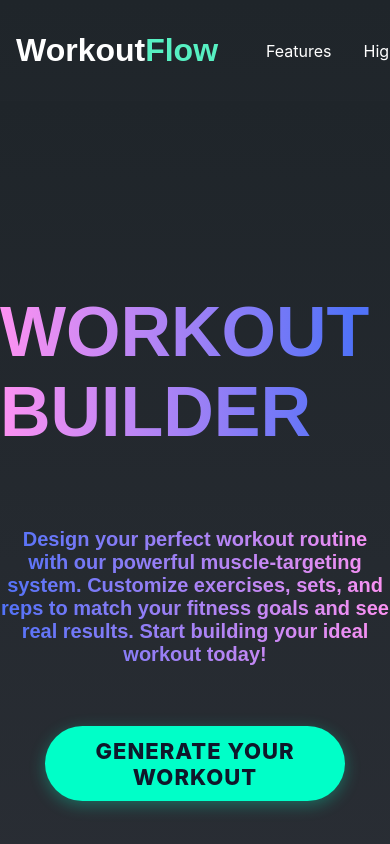
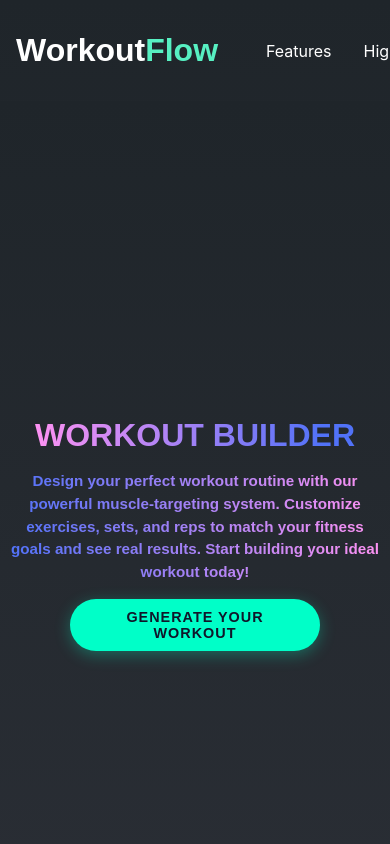
Before and after one commit to Devivdb/workout-flow-webapp, a React (Vite) app: page / in a window 390 px wide. Shown: the top 844 px of the page. Built offline with nearby package versions, Linux system fonts and the light colour scheme.

Commit message:
Adjust styling for improved responsiveness across breakpoints for Home page

```diff
--- a/src/pages/home/Home.css
+++ b/src/pages/home/Home.css
@@ -13,19 +13,23 @@
     flex-direction: column;
     align-items: center;
     justify-content: center;
-    height: 100vh;
+    min-height: 100vh;
+    padding: var(--spacing-md);
+    text-align: center;
 }
 
 .intro-text {
-    max-width: 570px;
+    max-width: 600px;
+    width: 90%;
     text-align: center;
-    padding-top: 10px;
-    padding-bottom: 40px;
+    padding: var(--spacing-sm) var(--container-padding) var(--spacing-xl) var(--container-padding);
 }
 
 .generate-button {
-    width: 300px;
-    height: 75px;
+    width: 90%;
+    max-width: 300px;
+    padding: 15px 25px;
+    height: auto; /* Remove fixed height */
 }
 
 /*
@@ -33,18 +37,24 @@
  */
 .intro-text-home-page {
     font-family: montserrat, sans-serif;
-    font-size: 70px;
+    font-size: 3.5rem; /* Instead of 70px */
+    line-height: 1.2;
+    margin-bottom: var(--spacing-md);
 }
 
 .intro-text {
     font-family: montserrat, sans-serif;
-    font-size: 20px;
+    font-size: var(--font-size-lg);
     font-weight: bold;
+    line-height: 1.5;
 }
 
 .generate-button {
+    font-family: montserrat, sans-serif;
     font-weight: bold;
-    font-size: 20px;
+    font-size: clamp(1rem, 5vw, 1.25rem); /* Responsive font size */
+    letter-spacing: 1px;
+    text-transform: uppercase;
 }
 
 /*
@@ -55,27 +65,24 @@
     background-repeat: no-repeat;
     -webkit-background-clip: text;
     -webkit-text-fill-color: transparent;
+    background-clip: text;
+    color: transparent;
 }
 
 .intro-text {
     background: linear-gradient(to right, rgb(81, 114, 248), rgb(253, 146, 242));
     -webkit-background-clip: text;
     -webkit-text-fill-color: transparent;
+    background-clip: text;
+    color: transparent;
 }
 
 .generate-button {
-    width: 300px;
-    height: 75px;
-    font-size: 22px;
-    font-weight: 800;
-    letter-spacing: 1px;
-    text-transform: uppercase;
+    background-color: #00ffc8; /* energetic neon green */
+    color: #0f172a; /* dark navy for contrast */
     border: none;
     border-radius: 12px;
-    background-color: #00ffc8; /* energetic neon green */
-    color: #0f172a; /* dark navy for contrast */
     cursor: pointer;
-
     box-shadow: 0 4px 16px rgba(0, 255, 200, 0.3);
     transition: transform 0.2s ease, background-color 0.3s ease, box-shadow 0.3s ease;
 }
@@ -92,18 +99,46 @@
     box-shadow: 0 2px 8px rgba(0, 0, 0, 0.3);
 }
 
-
-
 /*
  * BORDERS & SHAPES
  */
 .generate-button {
     border-radius: 50px;
+    min-height: 50px;
 }
 
-/*
- * ANIMATIONS
- */
-.generate-button:hover {
-    background-color: rgb(81, 114, 248);
+/* Responsive adjustments */
+@media (max-width: 768px) {
+    .intro-text-home-page {
+        font-size: 2.5rem;
+        padding: 0 var(--spacing-sm);
+    }
+
+    .intro-text {
+        font-size: var(--font-size-base);
+        padding: var(--spacing-xs) var(--spacing-md) var(--spacing-lg) var(--spacing-md);
+    }
+
+    .generate-button {
+        max-width: 250px;
+        padding: 12px 20px;
+    }
 }
+
+@media (max-width: 575px) {
+    .intro-text-home-page {
+        font-size: 2rem;
+    }
+
+    .intro-text {
+        width: 95%;
+        font-size: 0.95rem;
+        padding: var(--spacing-xs) var(--spacing-sm) var(--spacing-md) var(--spacing-sm);
+    }
+
+    .generate-button {
+        width: 95%;
+        font-size: 0.9rem;
+        padding: 10px 15px;
+    }
+}
```
